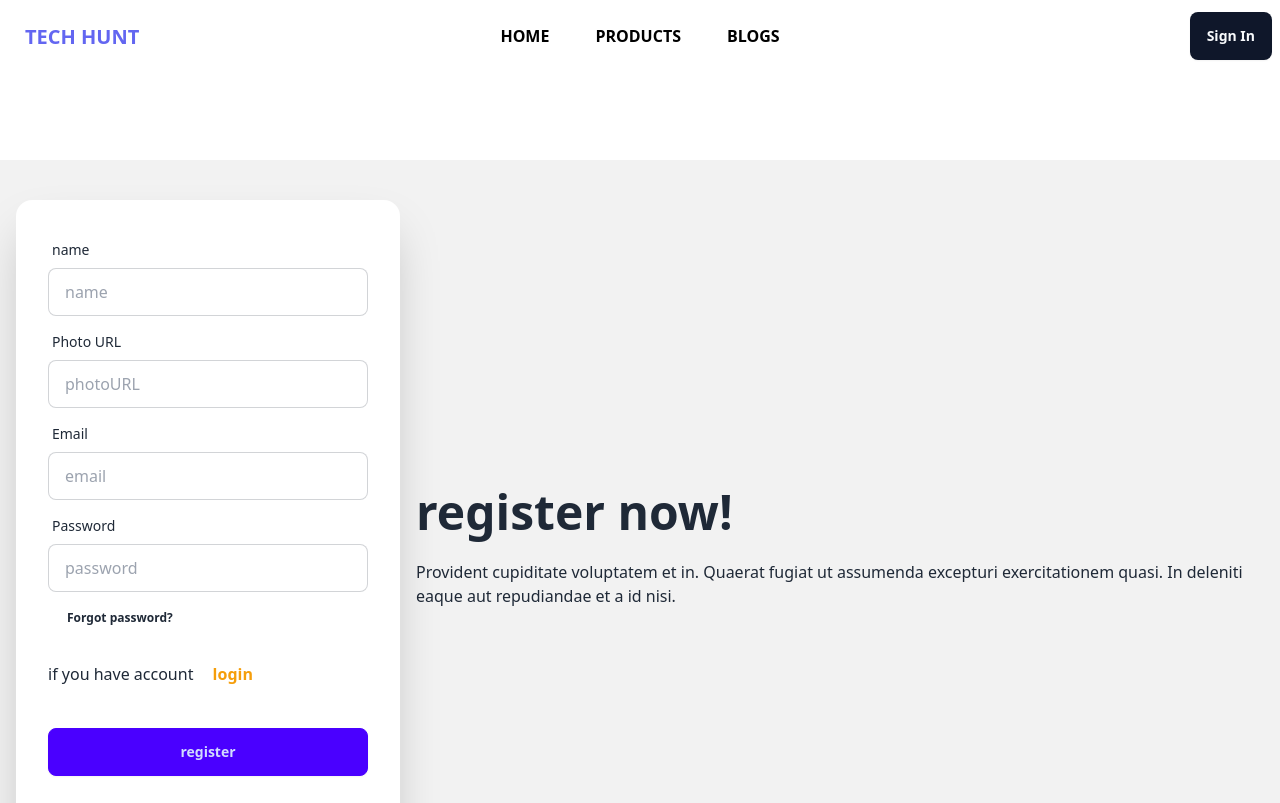
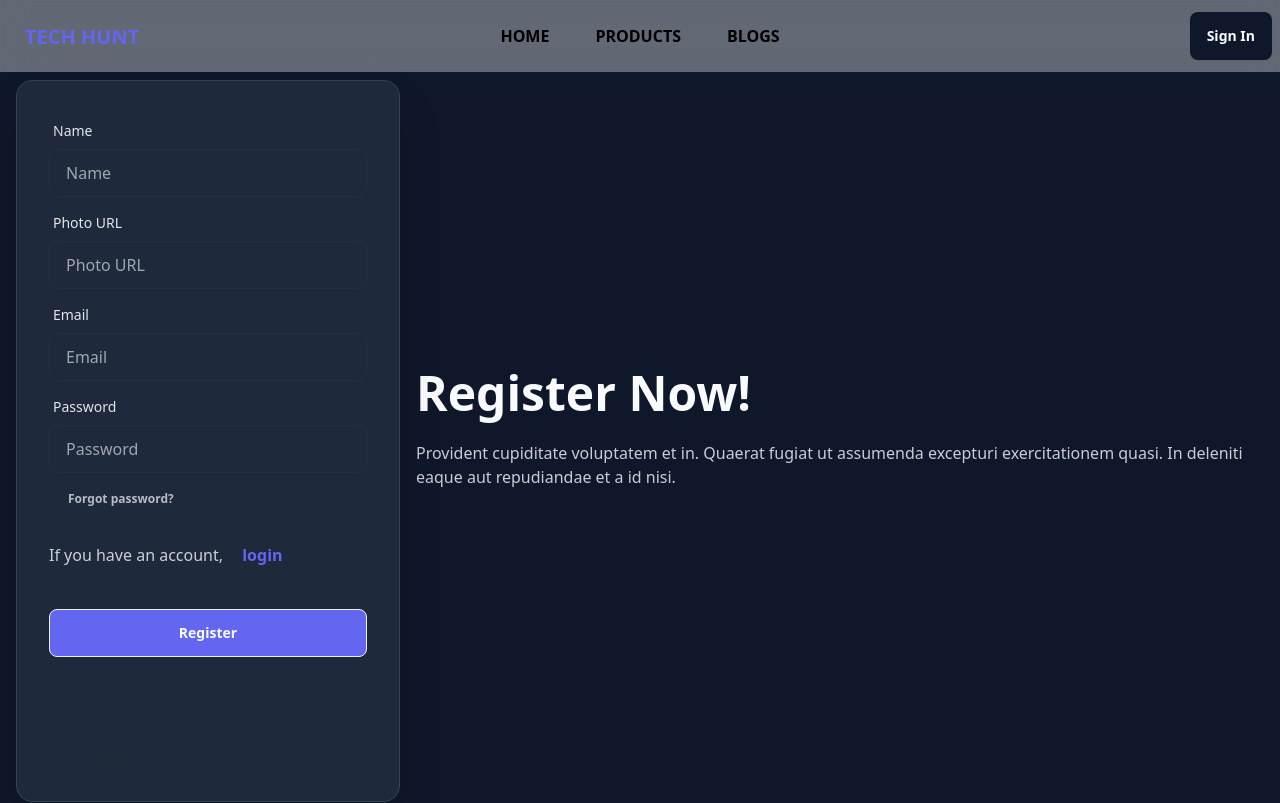
Before and after one commit to Joynal-Abedin85/tech-hunt-client, a React (Vite) app: page /register in a window 1280 px wide. Shown: the top 803 px of the page. Built offline with nearby package versions, Linux system fonts and the light colour scheme; no server answers.

Commit message:
change some color

```diff
--- a/src/pages/auth/Register.jsx
+++ b/src/pages/auth/Register.jsx
@@ -51,92 +51,108 @@ const Register = () => {
     });
   };
   return (
-    <div className="hero relative top-20 bg-base-200 min-h-screen">
-      <div className="hero-content flex-col lg:flex-row-reverse">
-        <div className="text-center lg:text-left">
-          <h1 className="text-5xl font-bold">register now!</h1>
-          <p className="py-6">
+    <div className="hero relative top-[-80px] min-h-screen bg-bg">
+  <div className="hero-content py-20 flex-col lg:flex-row-reverse">
+    <div className="text-center  lg:text-left">
+      <h1 className="text-5xl font-bold text-text">Register Now!</h1>
+      <p className="py-6 text-text/80">
         Provident cupiditate voluptatem et in. Quaerat fugiat ut assumenda
         excepturi exercitationem quasi. In deleniti eaque aut repudiandae et
         a id nisi.
       </p>
     </div>
-        <div className="card bg-base-100 w-full max-w-sm shrink-0 shadow-2xl">
+
+    <div className="card w-full max-w-sm shrink-0 shadow-2xl bg-card border border-border">
       <form onSubmit={handleSubmit(onSubmit)} className="card-body">
+
+        {/* Name Field */}
         <div className="form-control">
           <label className="label">
-                <span className="label-text">name</span>
+            <span className="label-text text-text/90">Name</span>
           </label>
           <input
             type="text"
             {...register("name")}
             name="name"
-                placeholder="name"
-                className="input input-bordered"
+            placeholder="Name"
+            className="input input-bordered bg-card text-text placeholder-text/60 border-border/30"
             required
           />
         </div>
+
+        {/* Photo URL Field */}
         <div className="form-control">
           <label className="label">
-                <span className="label-text">Photo URL</span>
+            <span className="label-text text-text/90">Photo URL</span>
           </label>
           <input
             type="text"
             {...register("photoURL")}
-                placeholder="photoURL"
-                className="input input-bordered"
+            placeholder="Photo URL"
+            className="input input-bordered bg-card text-text placeholder-text/60 border-border/30"
             required
           />
         </div>
+
+        {/* Email Field */}
         <div className="form-control">
           <label className="label">
-                <span className="label-text">Email</span>
+            <span className="label-text text-text/90">Email</span>
           </label>
           <input
             type="email"
             {...register("email")}
             name="email"
-                placeholder="email"
-                className="input input-bordered"
+            placeholder="Email"
+            className="input input-bordered bg-card text-text placeholder-text/60 border-border/30"
             required
           />
         </div>
+
+        {/* Password Field */}
         <div className="form-control">
           <label className="label">
-                <span className="label-text">Password</span>
+            <span className="label-text text-text/90">Password</span>
           </label>
           <input
             type="password"
             {...register("password")}
             name="password"
-                placeholder="password"
-                className="input input-bordered"
+            placeholder="Password"
+            className="input input-bordered bg-card text-text placeholder-text/60 border-border/30"
             required
           />
           <label className="label">
-                <a href="#" className="label-text-alt link link-hover">
+            <a href="#" className="label-text-alt link link-hover text-text/70 hover:text-text">
               Forgot password?
             </a>
           </label>
         </div>
 
+        {/* Account Link */}
         <div>
-              <h2>
-                if you have account{" "}
-                <NavLink className="text-amber-500" to="/login">
+          <h2 className="text-text/80">
+            If you have an account,{" "}
+            <NavLink className="text-primary hover:underline" to="/login">
               login
-                </NavLink>{" "}
+            </NavLink>
           </h2>
         </div>
 
+        {/* Register Button */}
         <div className="form-control mt-6">
-              <button className="btn btn-primary">register</button>
+          <button className="btn bg-primary text-text hover:bg-hover w-full">
+            Register
+          </button>
         </div>
       </form>
-          <Sociallogin></Sociallogin>
+
+      {/* Social Login */}
+      <Sociallogin />
     </div>
   </div>
 </div>
+
   );
 };
 
--- a/src/pages/navpage/Product.jsx
+++ b/src/pages/navpage/Product.jsx
@@ -30,18 +30,18 @@ const Product = () => {
   };
 
   return (
-    <div className="bg-[#c994f5] px-5 py-24 relative -top-20">
+    <div className="bg-primary px-5 py-24 relative -top-20">
   {/* Sorting Button */}
   <button
     onClick={handleSortToggle}
-        className="mb-4 px-4 py-2 bg-[#8b46c4] text-white rounded-lg hover:bg-[#7634ac]"
+    className="mb-4 px-4 py-2 bg-card text-text rounded-lg hover:bg-hover"
   >
     Sort by Votes ({sortOrder === "asc" ? "Ascending" : "Descending"})
   </button>
 
-      <div className="grid  grid-cols-1 md:grid-cols-2 lg:grid-cols-3 gap-6">
+  <div className="grid grid-cols-1 md:grid-cols-2 lg:grid-cols-3 gap-6">
     {sortedProducts.map((product) => (
-          <div key={product._id} className="bg-white shadow-md rounded-lg p-4">
+      <div key={product._id} className="bg-card shadow-md rounded-lg p-4 border border-border">
         {/* Product Image */}
         <img
           src={product.image}
@@ -51,7 +51,7 @@ const Product = () => {
 
         {/* Product Name */}
         <NavLink to={`/details/${product._id}`}>
-              <h3 className="text-lg text-purple-500 font-semibold mb-2">
+          <h3 className="text-lg text-hover font-semibold mb-2">
             {product.name}
           </h3>
         </NavLink>
@@ -61,7 +61,7 @@ const Product = () => {
           {product.tags?.map((tag, index) => (
             <span
               key={index}
-                  className="bg-blue-100 text-blue-800 text-xs font-medium px-2.5 py-0.5 rounded"
+              className="bg-hover/10 text-hover text-xs font-medium px-2.5 py-0.5 rounded"
             >
               #{tag}
             </span>
@@ -69,18 +69,23 @@ const Product = () => {
         </div>
 
         {/* Upvote Button */}
-            <Upvotevtn product={product}></Upvotevtn>
+        <Upvotevtn product={product} />
 
         {/* Owner Info */}
         {isOwner && (
-              <p className="text-sm text-gray-500 mt-2">This is your product.</p>
+          <p className="text-sm text-secondary mt-2">This is your product.</p>
         )}
 
-            <NavLink to={`/details/${product._id}`}><h3 className="btn bg-[#e84cf7] hover:text-[#e84cf7] hover:bg-white   hover:border-[#e84cf7] border-transparent m text-[#000000] hover:border-2">details</h3></NavLink>
+        <NavLink to={`/details/${product._id}`}>
+          <h3 className="btn bg-hover text-bg hover:bg-card hover:text-hover hover:border hover:border-hover border-transparent">
+            Details
+          </h3>
+        </NavLink>
       </div>
     ))}
   </div>
 </div>
+
   );
 };
 
--- a/tailwind.config.js
+++ b/tailwind.config.js
@@ -16,6 +16,7 @@ export default {
         border: '#334155',
         card: '#1E293B',
         primary: '#6366F1',
+        secondary: '#939393',
       },
     },
   },
```
Also changed, not shown: src/components/Details.jsx (+59 -68 lines). Lines whose indentation alone changed are shown as unchanged.
